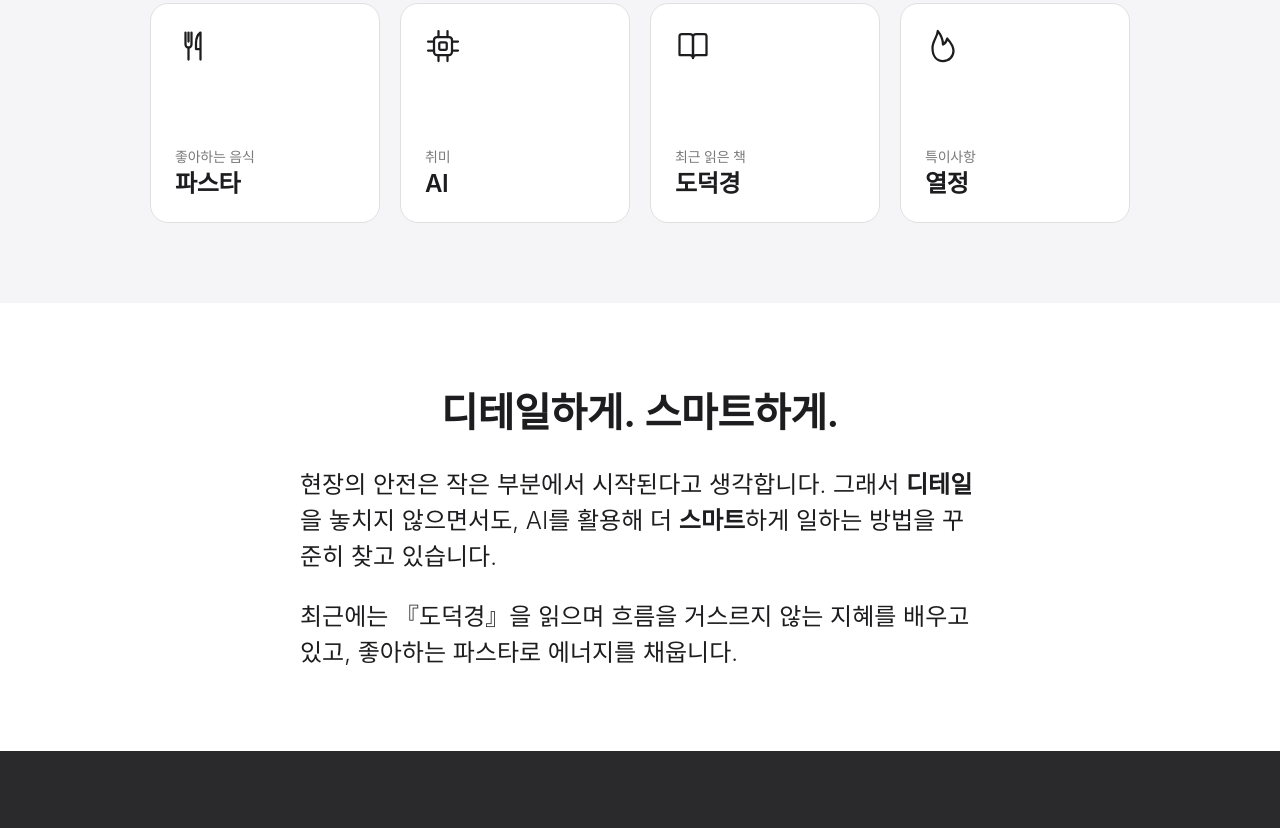
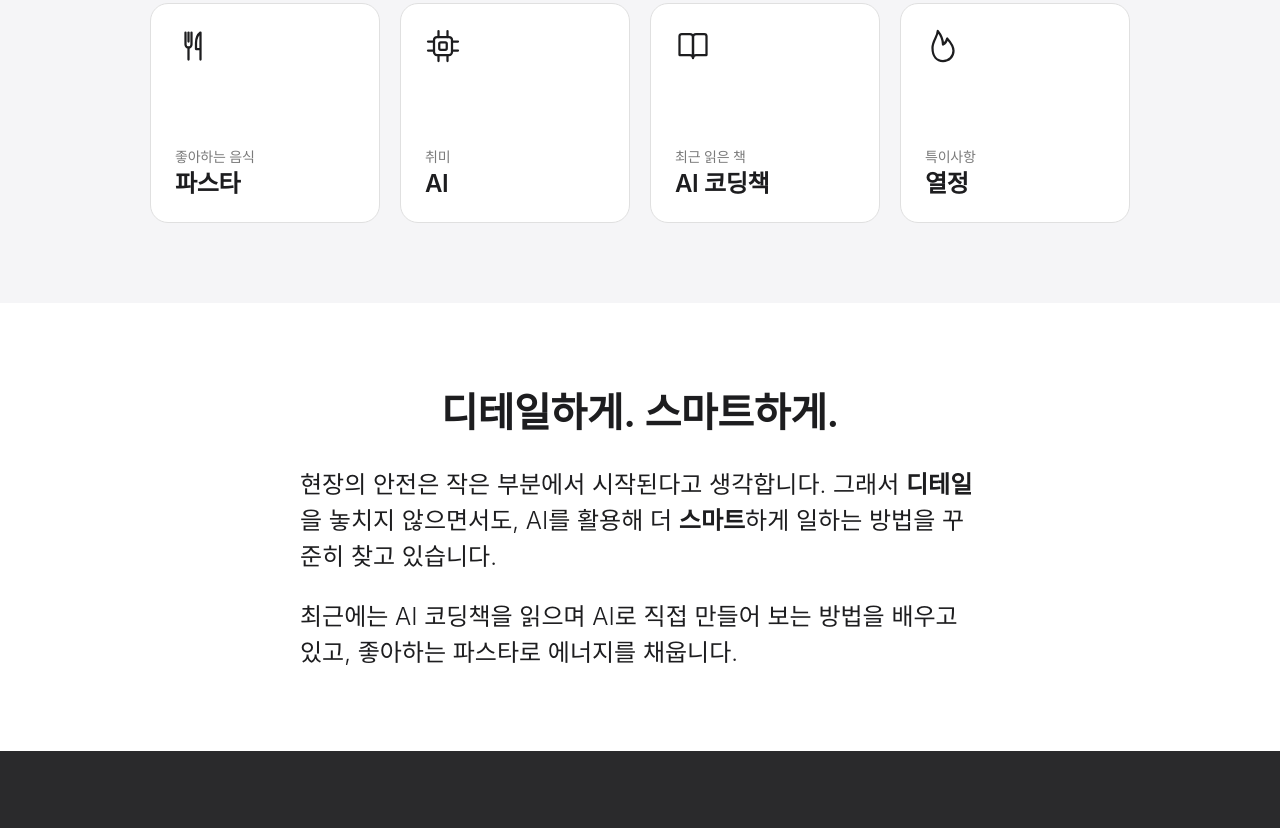
Before and after one commit to narudwls22-jpg/vibe-code-lecture-code-KIM-, a plain HTML site: page index.html in a window 1280 px wide. Shown: the part 1541-2369 px from the top of the page. Drawn offline with Linux system fonts and the light colour scheme.

Commit message:
최근 읽은 책을 도덕경에서 AI 코딩책으로 변경
Co-Authored-By: Claude Opus 5.5 <noreply@anthropic.com>

```diff
--- a/index.html
+++ b/index.html
@@ -466,7 +466,7 @@
               <path d="M21 5.5A1.5 1.5 0 0 0 19.5 4H14a2 2 0 0 0-2 2v14a2 2 0 0 1 2-2h7z"/>
             </svg>
             <p class="label">최근 읽은 책</p>
-            <p class="value">도덕경</p>
+            <p class="value">AI 코딩책</p>
           </li>
           <li class="card">
             <svg viewBox="0 0 24 24" aria-hidden="true">
@@ -489,7 +489,7 @@
             그래서 <strong>디테일</strong>을 놓치지 않으면서도, AI를 활용해 더 <strong>스마트</strong>하게 일하는 방법을 꾸준히 찾고 있습니다.
           </p>
           <p>
-            최근에는 『도덕경』을 읽으며 흐름을 거스르지 않는 지혜를 배우고 있고,
+            최근에는 AI 코딩책을 읽으며 AI로 직접 만들어 보는 방법을 배우고 있고,
             좋아하는 파스타로 에너지를 채웁니다.
           </p>
         </div>
@@ -515,7 +515,7 @@
           <div><dt>직업</dt><dd>SKEP 안전관리자</dd></div>
           <div><dt>좋아하는 음식</dt><dd>파스타</dd></div>
           <div><dt>취미</dt><dd>AI</dd></div>
-          <div><dt>최근 읽은 책</dt><dd>도덕경</dd></div>
+          <div><dt>최근 읽은 책</dt><dd>AI 코딩책</dd></div>
           <div><dt>특이사항</dt><dd>열정</dd></div>
         </dl>
       </div>
```
